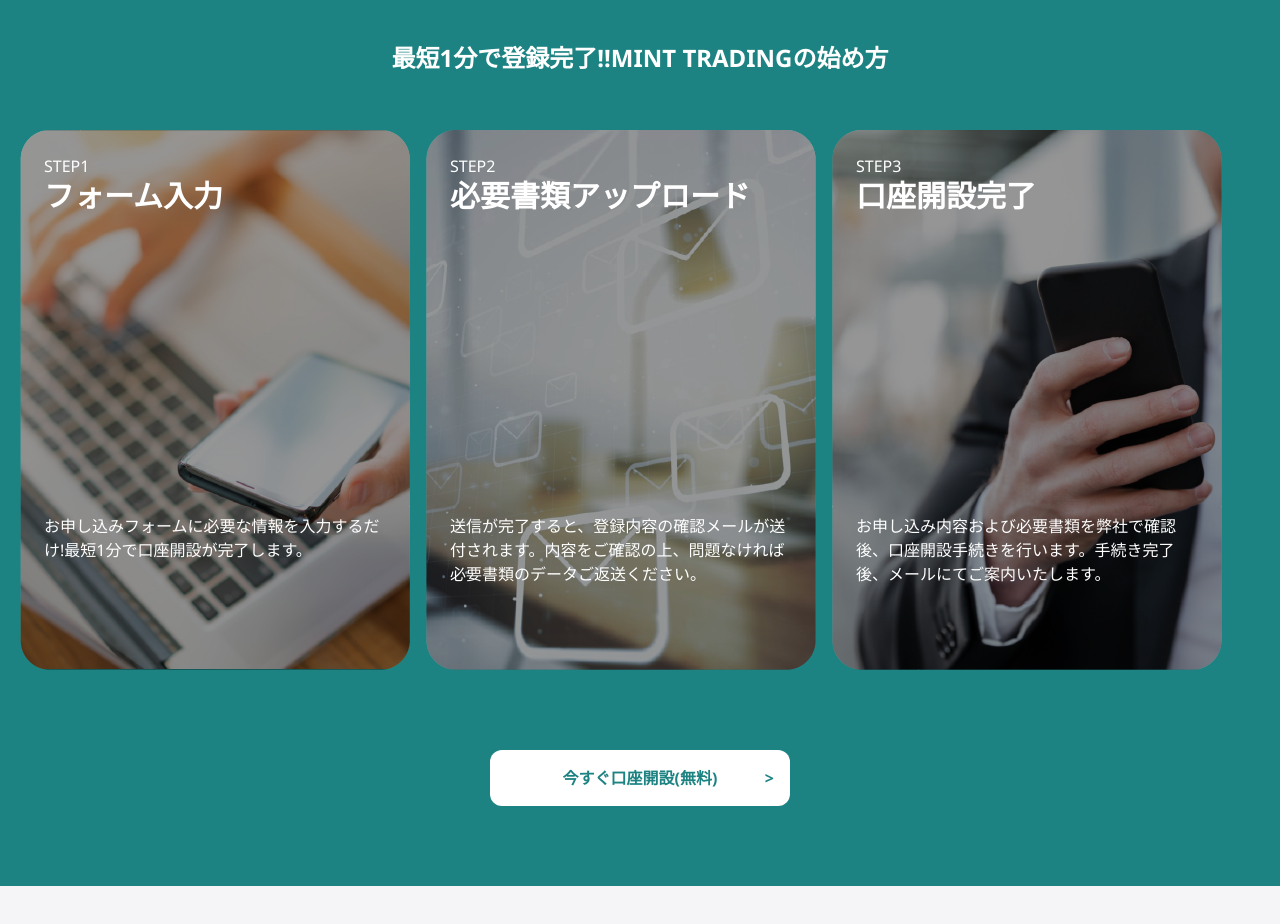
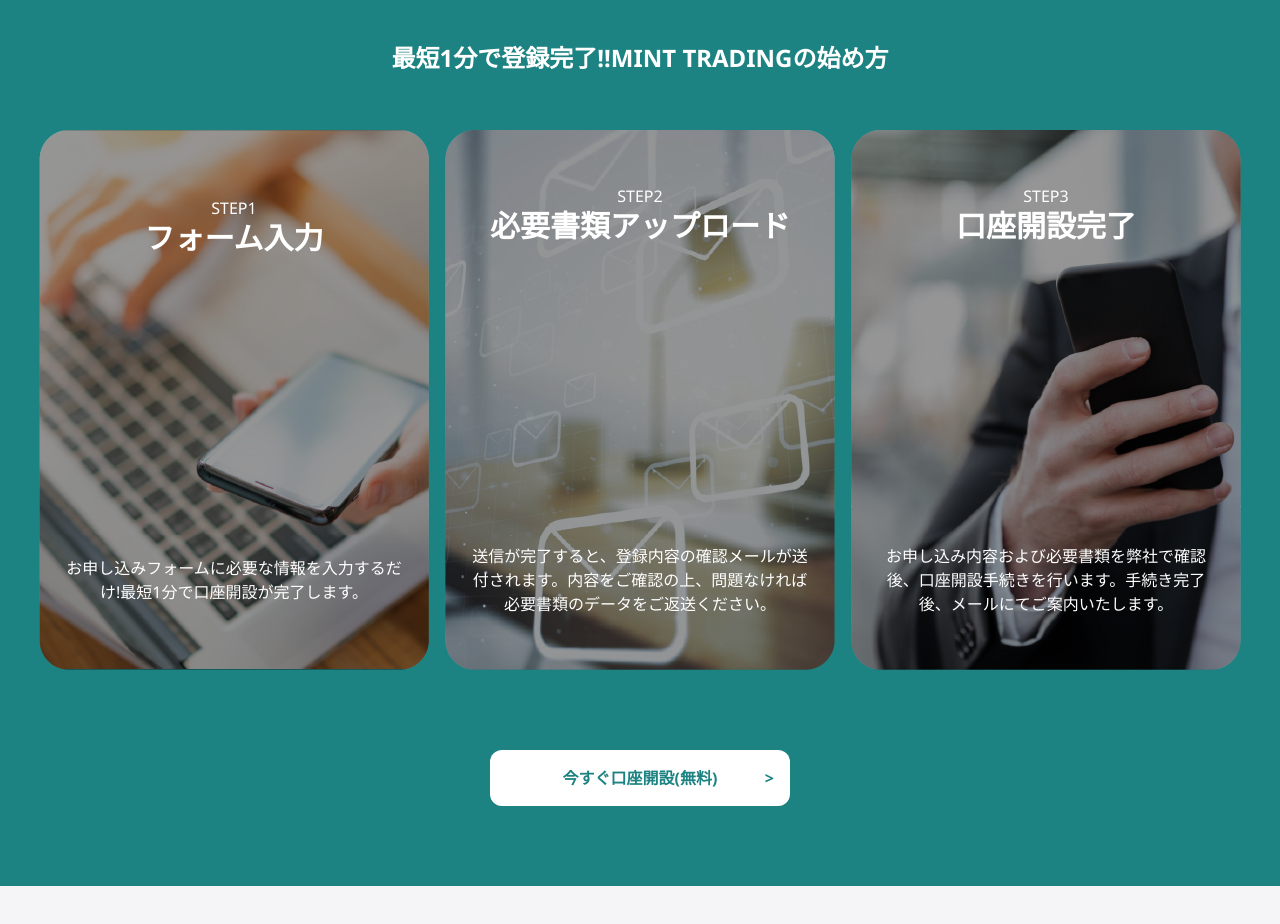
Before and after one commit to chika862/lp_01_MintFx, a website: page index.html in a window 1280 px wide. Shown: the part 3320-4244 px from the top of the page. Drawn offline with nearby package versions, Linux system fonts and the light colour scheme; a script that the page names is missing.

Commit message:
reason修正

```diff
--- a/index.html
+++ b/index.html
@@ -698,55 +698,76 @@
         </h2>
 
         <div
-          class="flex flex-col px-8 md:flex-row space-y-6 md:space-y-0 md:space-x-4 md:max-w-[1240px] md:mx-auto lg:px-0"
+          class="flex flex-col px-8 md:flex-row md:space-x-4 space-y-6 md:space-y-0 md:max-w-[1240px] md:mx-auto lg:px-0 justify-center"
         >
           <!-- STEP1 -->
           <div
-            class="step1 rounded-xl p-8 md:mx-4 lg:mx-0 lg:p-6 lg:w-[390px] lg:h-[540px]"
+            class="step1 rounded-xl p-8 lg:p-6 lg:w-[390px] lg:h-[540px] flex flex-col justify-center items-center text-center"
           >
-            <p>STEP1</p>
-            <h3 class="font-semibold text-xl lg:text-3xl">フォーム入力</h3>
-            <div class="h-[100px] lg:h-[300px]"></div>
-            <p>
+            <p class="w-full">STEP1</p>
+            <h3 class="font-semibold text-xl lg:text-3xl w-full">
+              フォーム入力
+            </h3>
+
+            <div
+              class="h-[100px] lg:h-[300px] w-full flex justify-center items-center"
+            >
+              <!-- 画像やアイコンを入れる -->
+            </div>
+
+            <p class="w-full">
               お申し込みフォームに必要な情報を入力するだけ!最短1分で口座開設が完了します。
             </p>
           </div>
 
           <!-- STEP2 -->
           <div
-            class="step2 rounded-xl p-8 md:mx-4 lg:mx-0 lg:p-6 lg:w-[390px] lg:h-[540px]"
+            class="step2 rounded-xl p-8 lg:p-6 lg:w-[390px] lg:h-[540px] flex flex-col justify-center items-center text-center"
           >
-            <p>STEP2</p>
-            <h3 class="font-semibold text-xl lg:text-3xl">
+            <p class="w-full">STEP2</p>
+            <h3 class="font-semibold text-xl lg:text-3xl w-full">
               必要書類アップロード
             </h3>
-            <div class="h-[100px] lg:h-[300px]"></div>
 
-            <p>
-              送信が完了すると、登録内容の確認メールが送付されます。内容をご確認の上、問題なければ必要書類のデータご返送ください。
+            <div
+              class="h-[100px] lg:h-[300px] w-full flex justify-center items-center"
+            >
+              <!-- 画像やアイコンを入れる -->
+            </div>
+
+            <p class="w-full">
+              送信が完了すると、登録内容の確認メールが送付されます。内容をご確認の上、問題なければ必要書類のデータをご返送ください。
             </p>
           </div>
+
           <!-- STEP3 -->
           <div
-            class="step3 rounded-xl p-8 md:mx-4 lg:mx-0 lg:p-6 lg:w-[390px] lg:h-[540px]"
+            class="step3 rounded-xl p-8 lg:p-6 lg:w-[390px] lg:h-[540px] flex flex-col justify-center items-center text-center"
           >
-            <p>STEP3</p>
-            <h3 class="font-semibold text-xl lg:text-3xl">口座開設完了</h3>
-            <div class="h-[100px] lg:h-[300px]"></div>
+            <p class="w-full">STEP3</p>
+            <h3 class="font-semibold text-xl lg:text-3xl w-full">
+              口座開設完了
+            </h3>
 
-            <p>
+            <div
+              class="h-[100px] lg:h-[300px] w-full flex justify-center items-center"
+            >
+              <!-- 画像やアイコンを入れる -->
+            </div>
+
+            <p class="w-full">
               お申し込み内容および必要書類を弊社で確認後、口座開設手続きを行います。手続き完了後、メールにてご案内いたします。
             </p>
           </div>
         </div>
+
         <a
           href="#"
           class="relative flex bg-white text-accent mt-6 w-[300px] mx-auto font-bold rounded-xl p-4 lg:mt-20 justify-center items-center transition-transform duration-300 hover:-translate-y-1"
-          >今すぐ口座開設(無料)<span
-            class="absolute right-4 top-1/2 -translate-y-1/2"
-            >></span
-          ></a
         >
+          今すぐ口座開設(無料)
+          <span class="absolute right-4 top-1/2 -translate-y-1/2">></span>
+        </a>
       </section>
 
       <!-- ===============================
```
